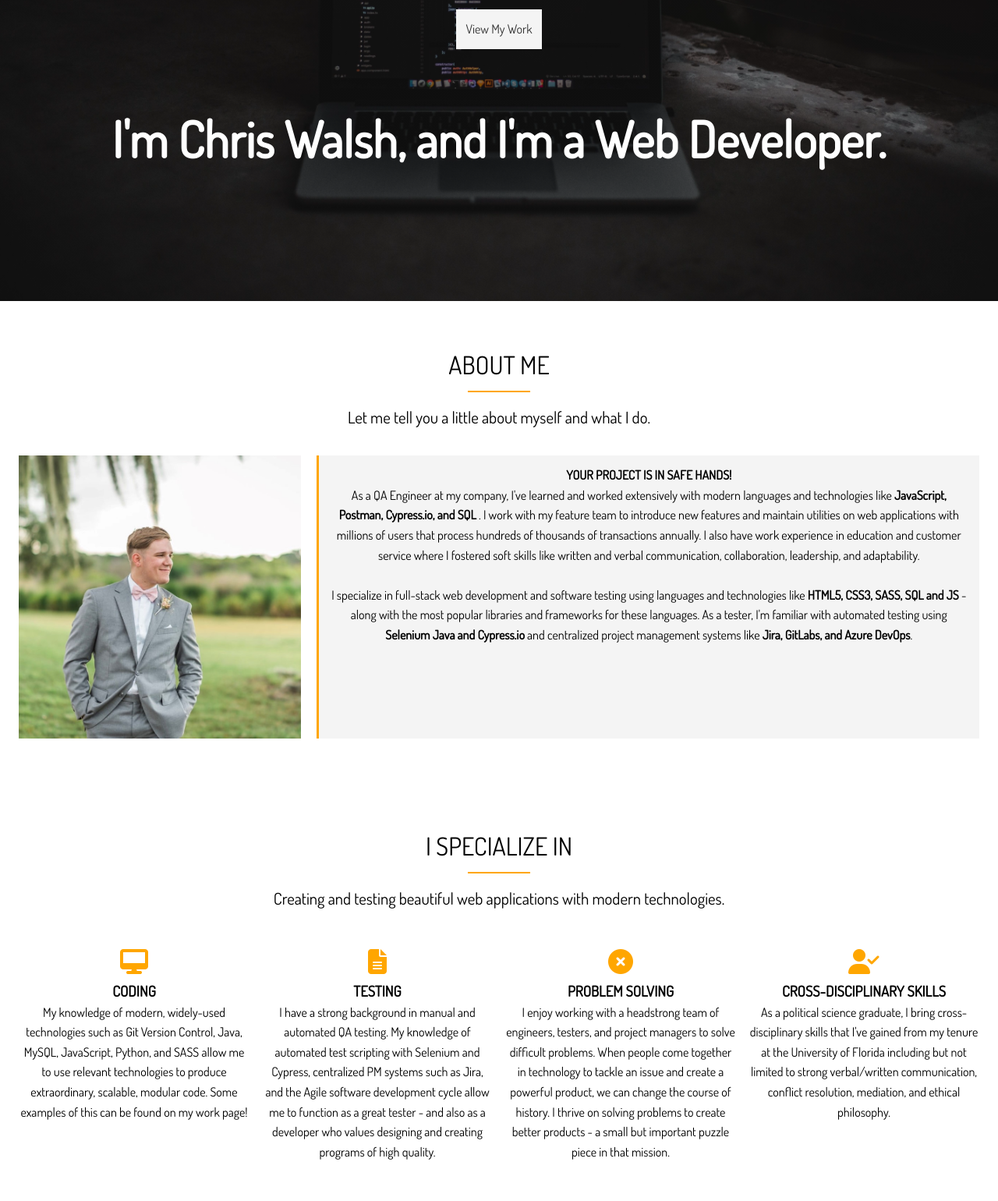
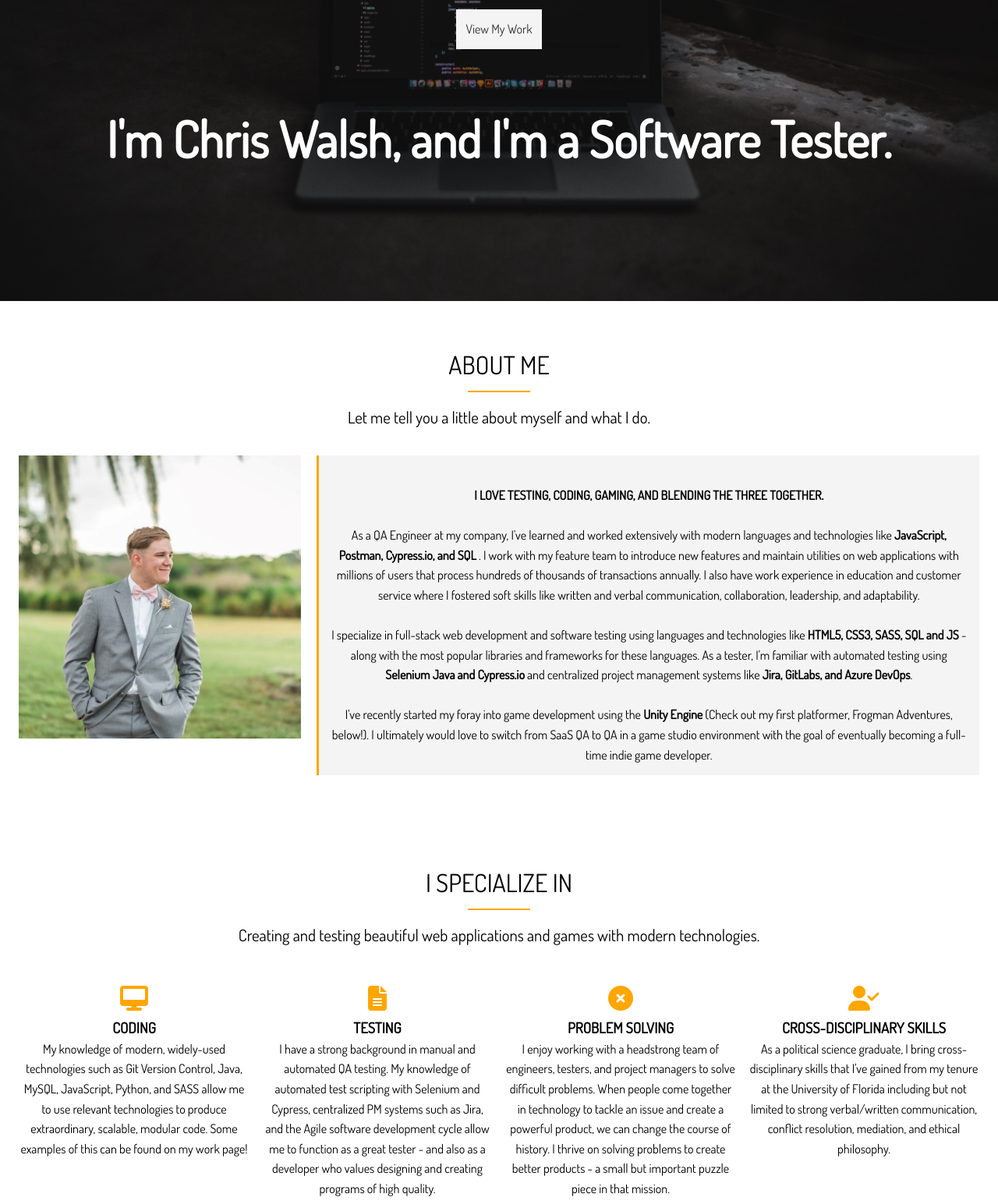
Before and after one commit to chriswalsh08/portfolio, a website: page dist/index.html in a window 1280 px wide. Shown: the part 414-1954 px from the top of the page at 78% size. Drawn offline with Linux system fonts and the light colour scheme.

Commit message:
updates to content

```diff
--- a/dist/index.html
+++ b/dist/index.html
@@ -42,7 +42,7 @@
         <br><br><br><br>
         <h1>
           I'm Chris Walsh, and I'm a
-          <span class="txt-type" data-wait="3000" data-words='["Web Developer.", "Software Tester.", "Tech Enthusiast."]'></span>
+          <span class="txt-type" data-wait="3000" data-words='["Software Tester.", "Hobbyist Game Dev.", "Tech Enthusiast."]'></span>
         </h1>
       </div>
     </div>
@@ -60,13 +60,18 @@
       <div class="about-info">
         <img src="img/about.jpg" alt="profile picture" class="bio-image" />
         <div class="bio bg-light">
-          <h4>Your project is in safe hands!</h4>
+          <br>
+          <h4>I love testing, coding, gaming, and blending the three together.</h4>
+          <br>
           <p>
             As a QA Engineer at my company, I've learned and worked extensively with modern languages and technologies like <b>JavaScript, Postman, Cypress.io, and SQL </b>. I work with my feature team to introduce new features and maintain utilities on web applications with millions of users that process hundreds of thousands of transactions annually.
             I also have work experience in education and customer service where I fostered soft skills like written and verbal communication, collaboration, leadership, and adaptability.<br><br>
           <p>
             I specialize in full-stack web development and software testing using languages and technologies like <b>HTML5, CSS3, SASS, SQL and JS</b> - along with the most popular libraries and frameworks for these languages. As a tester, I'm familiar with automated testing using <b>Selenium Java and Cypress.io</b> and centralized project management systems like <b>Jira, GitLabs, and Azure DevOps</b>.
-
+            <br><br>
+          <p>
+            I've recently started my foray into game development using the <b>Unity Engine</b> (Check out my first platformer, Frogman Adventures, below!). I ultimately would love to switch from SaaS QA to QA in a game studio environment with the goal of eventually becoming a full-time indie game developer.
+          </p>
           </p>
           </p>
         </div>
@@ -104,7 +109,7 @@
       <h2 class="section-title">I Specialize In</h2>
       <div class="bottom-line"></div>
       <p class="lead">
-        Creating and testing beautiful web applications with modern technologies.
+        Creating and testing beautiful web applications and games with modern technologies.
       </p>
       <div class="specials">
         <div>
@@ -408,6 +413,7 @@
             </div>
           </div>
         </div>
+        <div class="item"></div>
         <div class="item">
           <div class="item-image">
             <img src="img/items/Budgeter.png" alt="" />
@@ -424,7 +430,8 @@
             </div>
           </div>
         </div>
-        <div class="item">
+        <div class="item"></div>
+        <!-- <div class="item">
           <div class="item-image">
             <img src="img/items/item5.png" alt="" />
           </div>
@@ -434,8 +441,8 @@
               <h2 class="item-text-title">Face The Experience</h2>
             </div>
           </div>
-        </div>
-        <div class="item">
+        </div> -->
+        <!-- <div class="item">
           <div class="item-image">
             <img src="img/items/item6.jpg" alt="" />
           </div>
@@ -445,7 +452,7 @@
               <h2 class="item-text-title">Bezier Curves</h2>
             </div>
           </div>
-        </div>
+        </div> -->
       </div>
     </div>
   </section>
```
